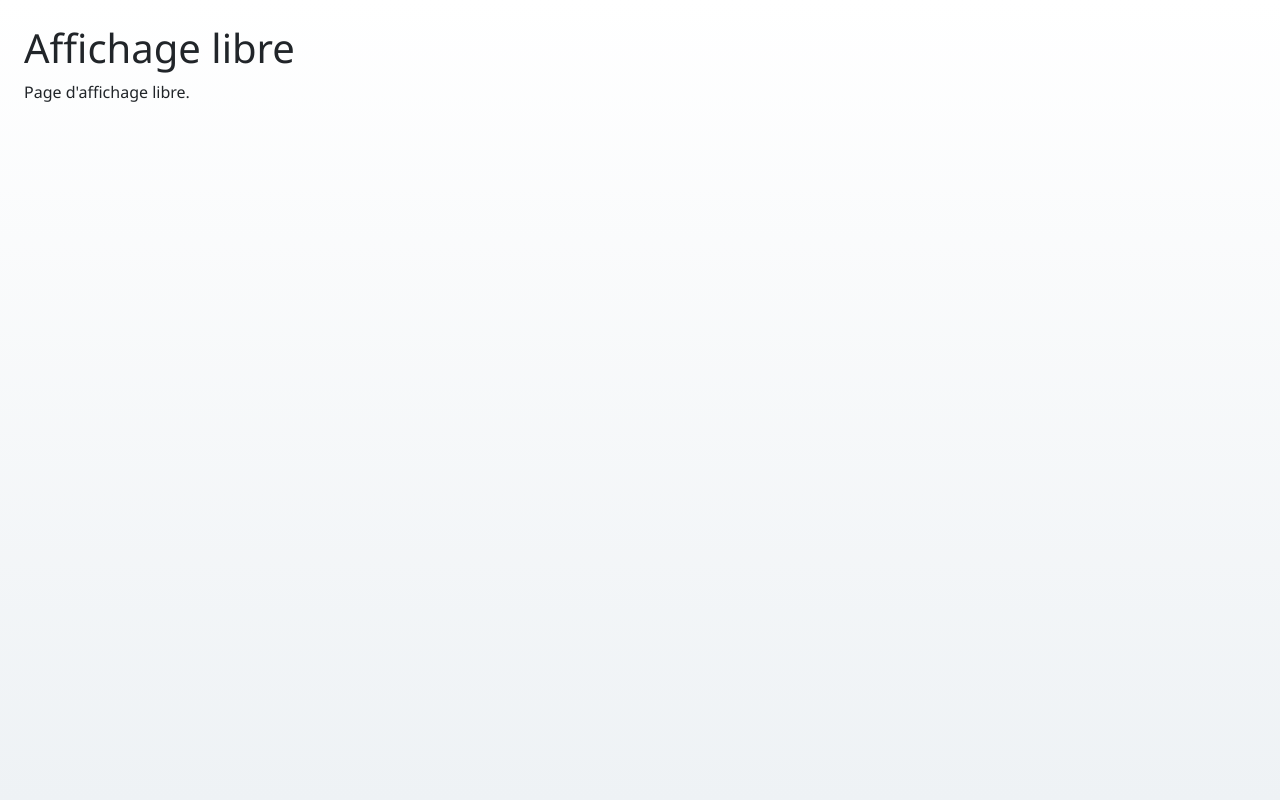
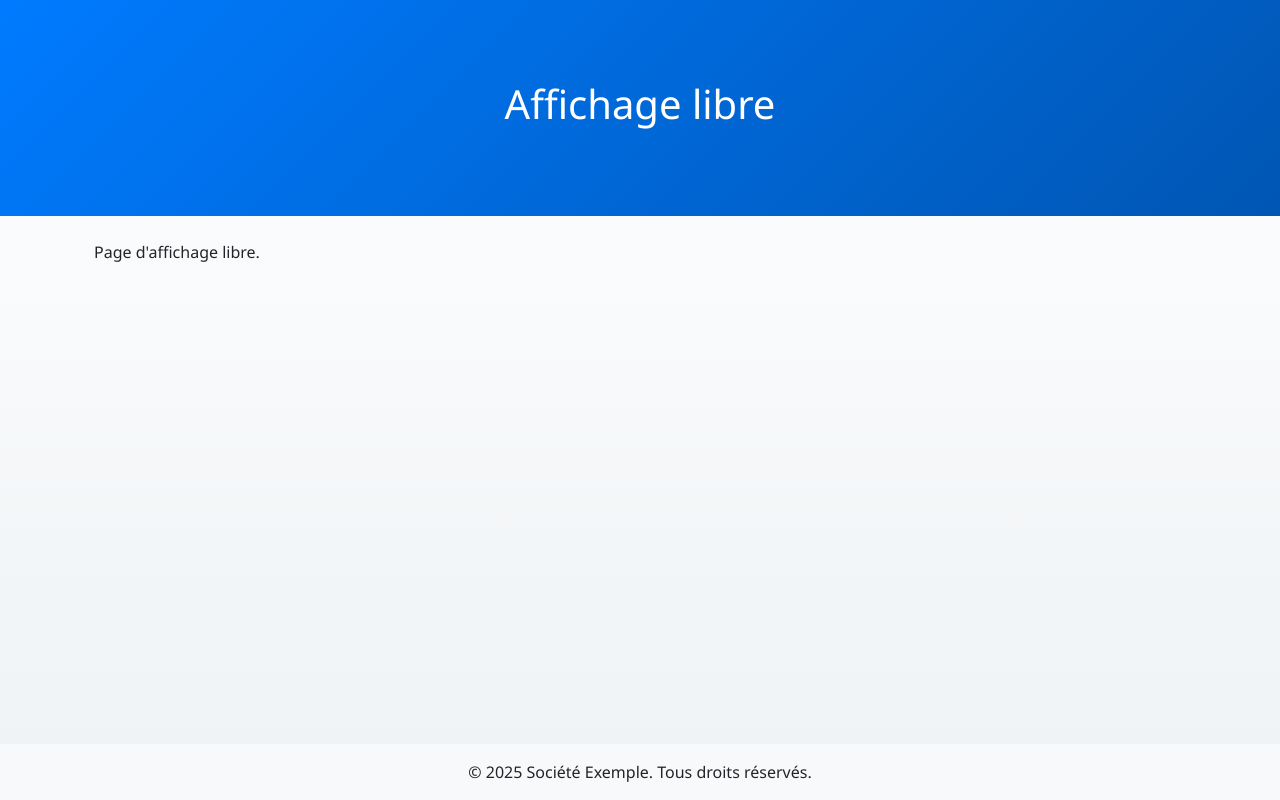
Before and after one commit to evansarr33/intranet, a plain HTML site: page affichage.html in a window 1280 px wide. Drawn offline with nearby package versions, Linux system fonts and the light colour scheme.

Commit message:
Add hero layout to each page

```diff
--- a/affichage.html
+++ b/affichage.html
@@ -7,8 +7,19 @@
     <link href="https://cdn.jsdelivr.net/npm/bootstrap@5.3.1/dist/css/bootstrap.min.css" rel="stylesheet">
     <link rel="stylesheet" href="style.css">
 </head>
-<body class="p-4">
-    <h1>Affichage libre</h1>
-    <p>Page d'affichage libre.</p>
+<body>
+    <header class="hero">
+        <div class="container">
+            <h1>Affichage libre</h1>
+        </div>
+    </header>
+    <main class="container p-4">
+        <p>Page d'affichage libre.</p>
+    </main>
+    <footer class="bg-light text-center py-3 mt-auto">
+        <div class="container">
+            &copy; 2025 Société Exemple. Tous droits réservés.
+        </div>
+    </footer>
 </body>
 </html>
```
Also changed, not shown: gestion.html (+14 -3 lines), plannings.html (+14 -3 lines), pointeuse.html (+14 -3 lines).
